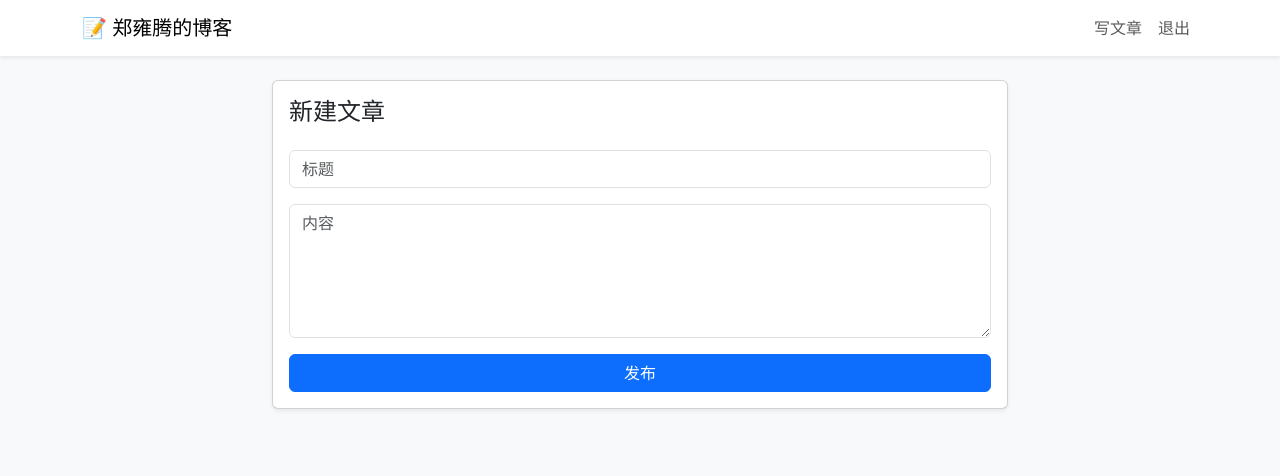
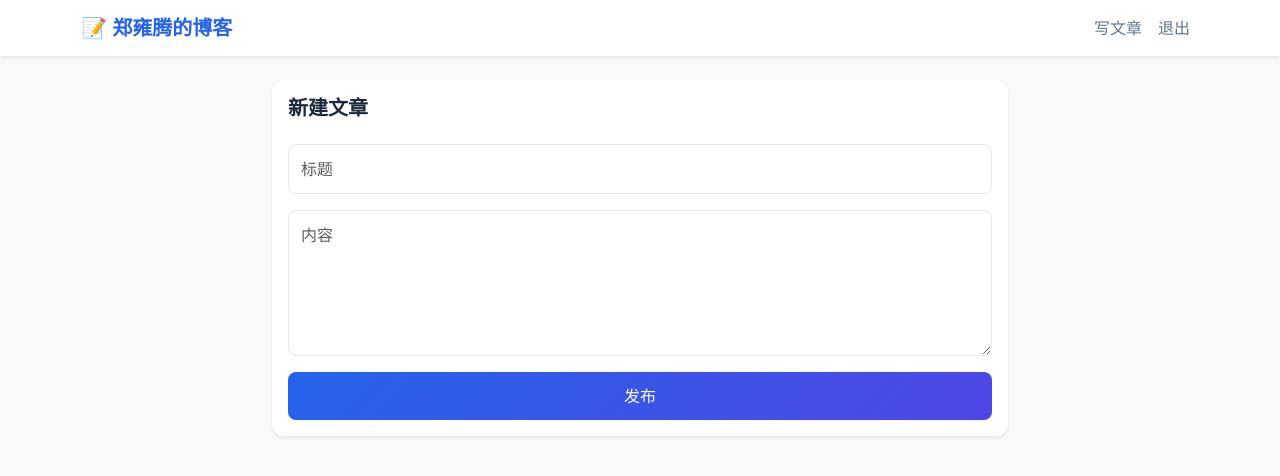
Before and after one commit to zheng-hacker/zhengyt.github.io, a Flask app: page /create in a window 1280 px wide. Shown: the top 476 px of the page. Run offline with Flask 3, Linux system fonts and the light colour scheme; a user stored in the database is signed in.

Commit message:
base.html

```diff
--- a/blog/templates/base.html
+++ b/blog/templates/base.html
@@ -6,6 +6,110 @@
     <meta name="viewport" content="width=device-width, initial-scale=1">
     <title>郑雍腾的博客</title>
     <link href="https://cdn.jsdelivr.net/npm/bootstrap@5.3.0/dist/css/bootstrap.min.css" rel="stylesheet">
+    <!-- 在base.html的<head>部分添加以下样式 -->
+    <style>
+        :root {
+            --primary-color: #2563eb;    /* 主色调 */
+            --secondary-color: #4f46e5;  /* 辅助色 */
+            --success-color: #22c55e;    /* 成功色 */
+            --danger-color: #ef4444;     /* 警示色 */
+        }
+
+        body {
+            font-family: 'Segoe UI', system-ui, -apple-system, sans-serif;
+            background: #f8fafc;
+        }
+
+        /* 导航栏美化 */
+        .navbar {
+            background: white;
+            box-shadow: 0 2px 10px rgba(0,0,0,0.1);
+        }
+        .navbar-brand {
+            font-weight: 600;
+            color: var(--primary-color) !important;
+        }
+        .nav-link {
+            color: #64748b !important;
+            transition: all 0.3s;
+            position: relative;
+        }
+        .nav-link:hover {
+            color: var(--primary-color) !important;
+        }
+        .nav-link:hover::after {
+            content: '';
+            position: absolute;
+            bottom: -5px;
+            left: 0;
+            right: 0;
+            height: 2px;
+            background: var(--primary-color);
+        }
+
+        /* 卡片美化 */
+        .card {
+            border: none;
+            border-radius: 12px;
+            transition: transform 0.2s;
+            background: white;
+        }
+        .card:hover {
+            transform: translateY(-3px);
+            box-shadow: 0 10px 15px -3px rgba(0,0,0,0.1);
+        }
+        .card-title {
+            color: #1e293b;
+            font-weight: 600;
+            font-size: 1.25rem;
+        }
+
+        /* 按钮美化 */
+        .btn-primary {
+            background: linear-gradient(135deg, var(--primary-color), var(--secondary-color));
+            border: none;
+            padding: 0.75rem 1.5rem;
+            border-radius: 8px;
+            transition: all 0.3s;
+        }
+        .btn-primary:hover {
+            opacity: 0.9;
+            transform: scale(0.98);
+        }
+
+        /* 输入框美化 */
+        .form-control {
+            border: 1px solid #e2e8f0;
+            border-radius: 8px;
+            padding: 0.75rem;
+            transition: border-color 0.3s;
+        }
+        .form-control:focus {
+            border-color: var(--primary-color);
+            box-shadow: 0 0 0 3px rgba(37, 99, 235, 0.1);
+        }
+
+        /* 文章详情页美化 */
+        .content-box {
+            line-height: 1.8;
+            font-size: 1.1rem;
+            color: #475569;
+        }
+        .content-box p {
+            margin-bottom: 1.5rem;
+        }
+
+        /* 移动端优化 */
+        @media (max-width: 768px) {
+            .card {
+                border-radius: 0;
+                margin: 0 -1rem;
+            }
+            .navbar-brand {
+                font-size: 1.1rem;
+            }
+        }
+    </style>
 </head>
 <body class="bg-light">
     <nav class="navbar navbar-expand-lg bg-white shadow-sm">
```
